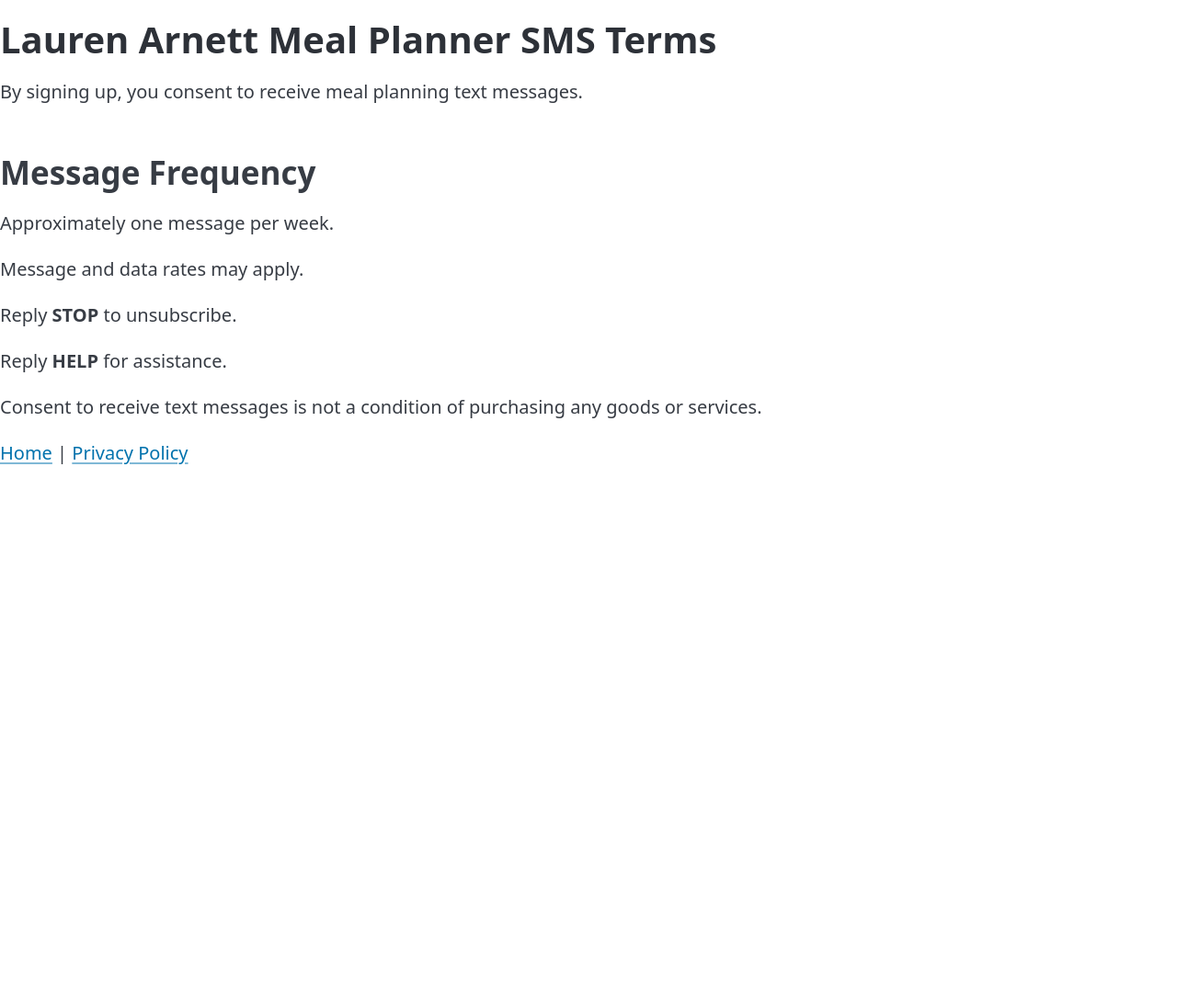
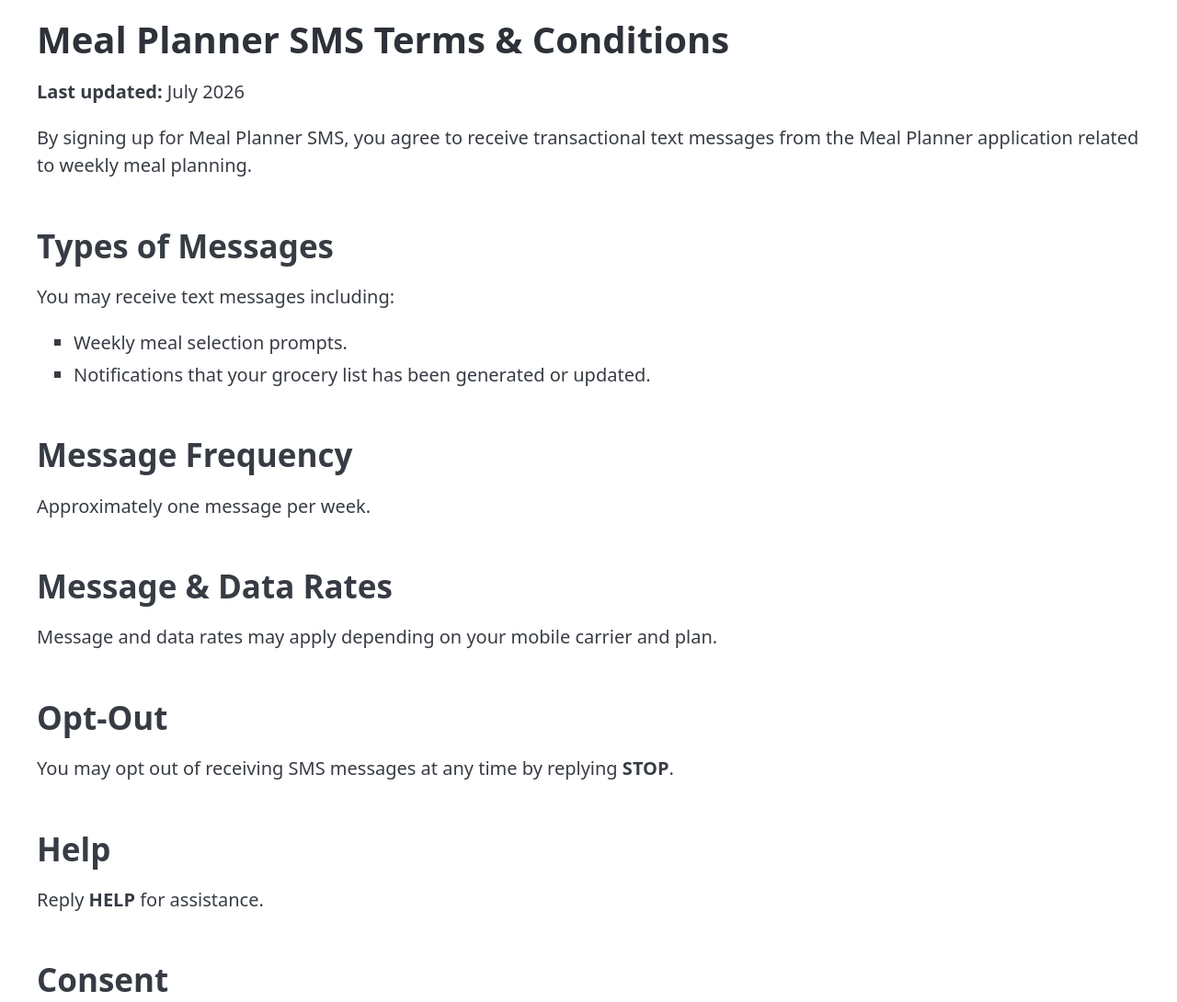
Before and after one commit to laurenarnett/meal-planning, a plain HTML site: page docs/terms.html in a window 1280 px wide. Shown: the top 1090 px of the page at 92% size. Before the commit the page ends 800 px from the top, so only its background shows below. Drawn offline with nearby package versions, Linux system fonts and the light colour scheme.

Commit message:
Update terms

```diff
--- a/docs/terms.html
+++ b/docs/terms.html
@@ -3,37 +3,61 @@
 <head>
   <meta charset="UTF-8">
   <meta name="viewport" content="width=device-width, initial-scale=1.0">
-  <title>Lauren Arnett Meal Planner SMS Terms</title>
+  <title>Meal Planner SMS Terms & Conditions</title>
   <link
-   rel="stylesheet"
-   href="https://cdn.jsdelivr.net/npm/@picocss/pico@2/css/pico.min.css"
+    rel="stylesheet"
+    href="https://cdn.jsdelivr.net/npm/@picocss/pico@2/css/pico.min.css"
   >
 </head>
 
 <body>
-  <main>
-    <h1>Lauren Arnett Meal Planner SMS Terms</h1>
+  <main class="container">
+    <h1>Meal Planner SMS Terms &amp; Conditions</h1>
+
+    <p><strong>Last updated:</strong> July 2026</p>
 
     <p>
-      By signing up, you consent to receive meal planning text messages.
+      By signing up for Meal Planner SMS, you agree to receive transactional
+      text messages from the Meal Planner application related to weekly meal
+      planning.
     </p>
 
+    <h2>Types of Messages</h2>
+
+    <p>You may receive text messages including:</p>
+
+    <ul>
+      <li>Weekly meal selection prompts.</li>
+      <li>Notifications that your grocery list has been generated or updated.</li>
+    </ul>
+
     <h2>Message Frequency</h2>
+
     <p>
       Approximately one message per week.
     </p>
 
+    <h2>Message &amp; Data Rates</h2>
+
     <p>
-      Message and data rates may apply.
+      Message and data rates may apply depending on your mobile carrier and
+      plan.
     </p>
 
+    <h2>Opt-Out</h2>
+
     <p>
-      Reply <strong>STOP</strong> to unsubscribe.
+      You may opt out of receiving SMS messages at any time by replying
+      <strong>STOP</strong>.
     </p>
+
+    <h2>Help</h2>
 
     <p>
       Reply <strong>HELP</strong> for assistance.
     </p>
+
+    <h2>Consent</h2>
 
     <p>
       Consent to receive text messages is not a condition of purchasing any
```
